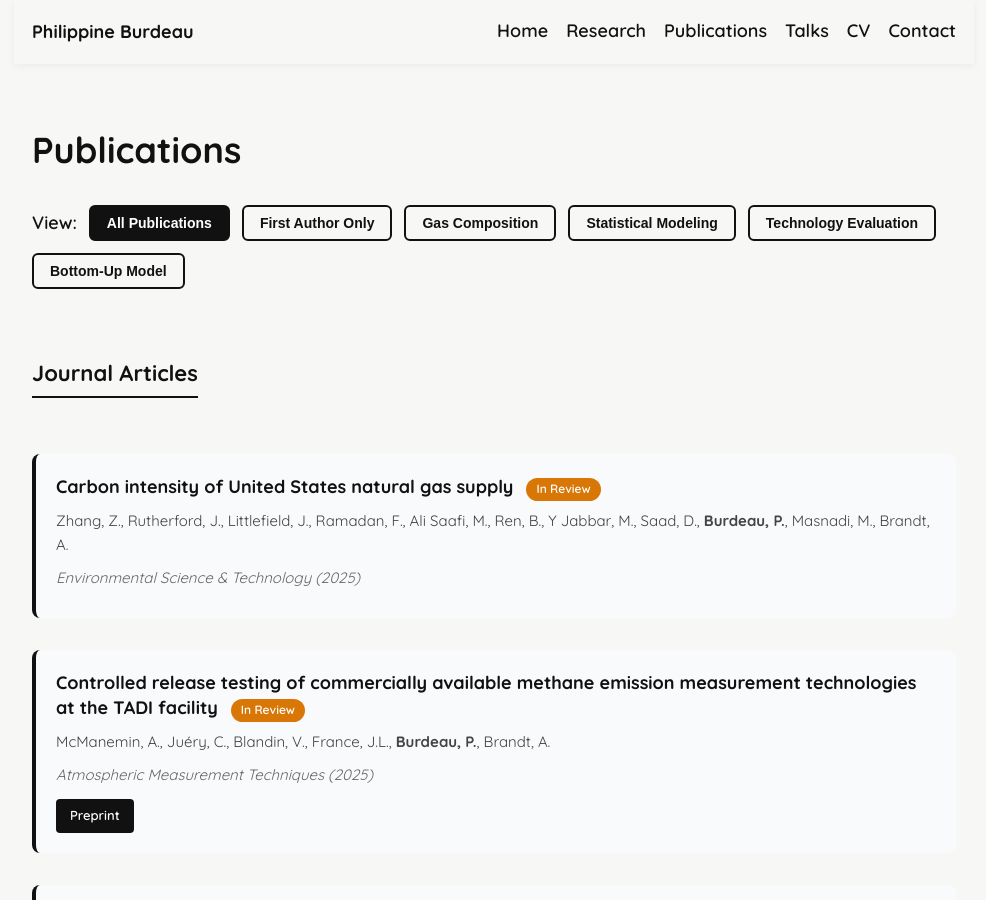
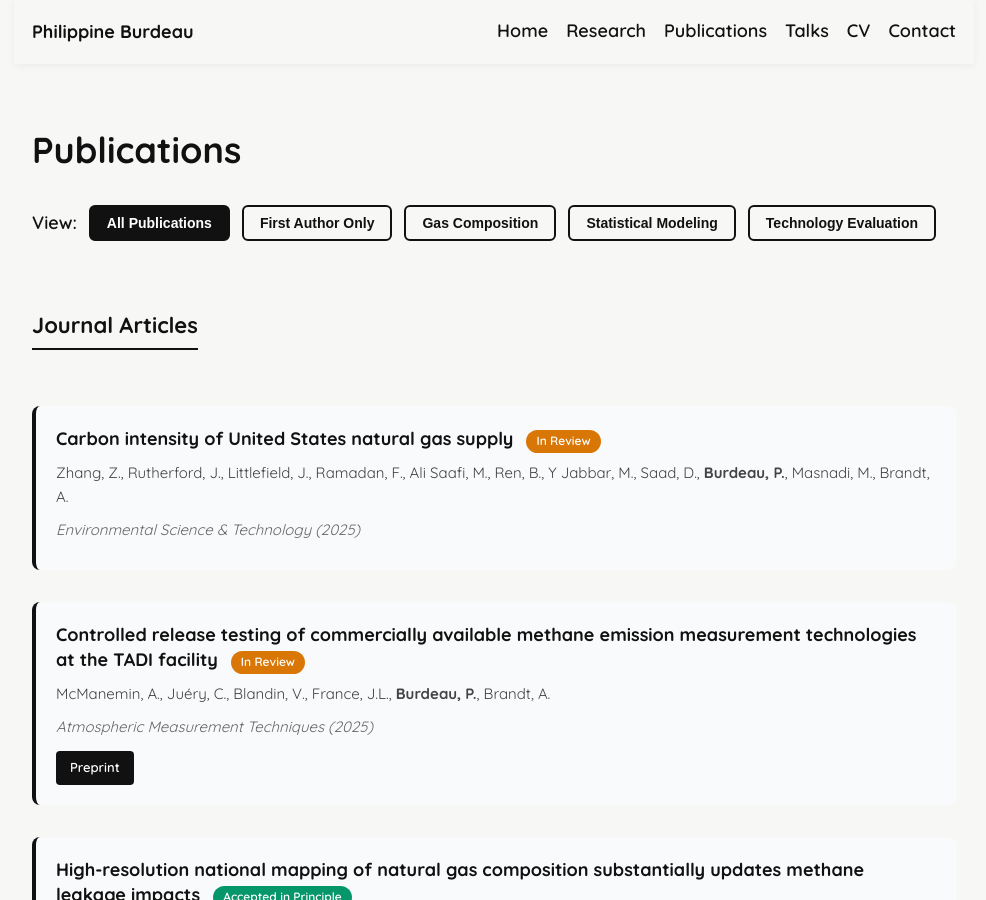
Before and after one commit to pburdeau/pburdeau.github.io, a Jekyll site: the page built from publications.md, in a window 1280 px wide and 900 px high. Shown: the whole window, without its empty margins (146-1132 px from the left). Built offline with Jekyll 4.4.1, drawn with Linux system fonts in a browser that asks for light colours.

Commit message:
Update publications.md

```diff
--- a/publications.md
+++ b/publications.md
@@ -155,7 +155,6 @@ permalink: /publications/
     <button class="filter-btn" onclick="filterPublications('gas-composition', this)">Gas Composition</button>
     <button class="filter-btn" onclick="filterPublications('statistical-inference', this)">Statistical Modeling</button>
     <button class="filter-btn" onclick="filterPublications('technology-evaluation', this)">Technology Evaluation</button>
-    <button class="filter-btn" onclick="filterPublications('bu-model', this)">Bottom-Up Model</button>
 </div>
 
 <div class="pub-section">
@@ -313,7 +312,7 @@ permalink: /publications/
 <div class="pub-section">
     <h2>Reports</h2>
 
-    <div class="publication" data-author-type="first" data-project="bu-model">
+    <div class="publication" data-author-type="first" data-project="other">
         <div class="pub-title">
             Carbon emissions assessment: towards accurate control
         </div>
```
